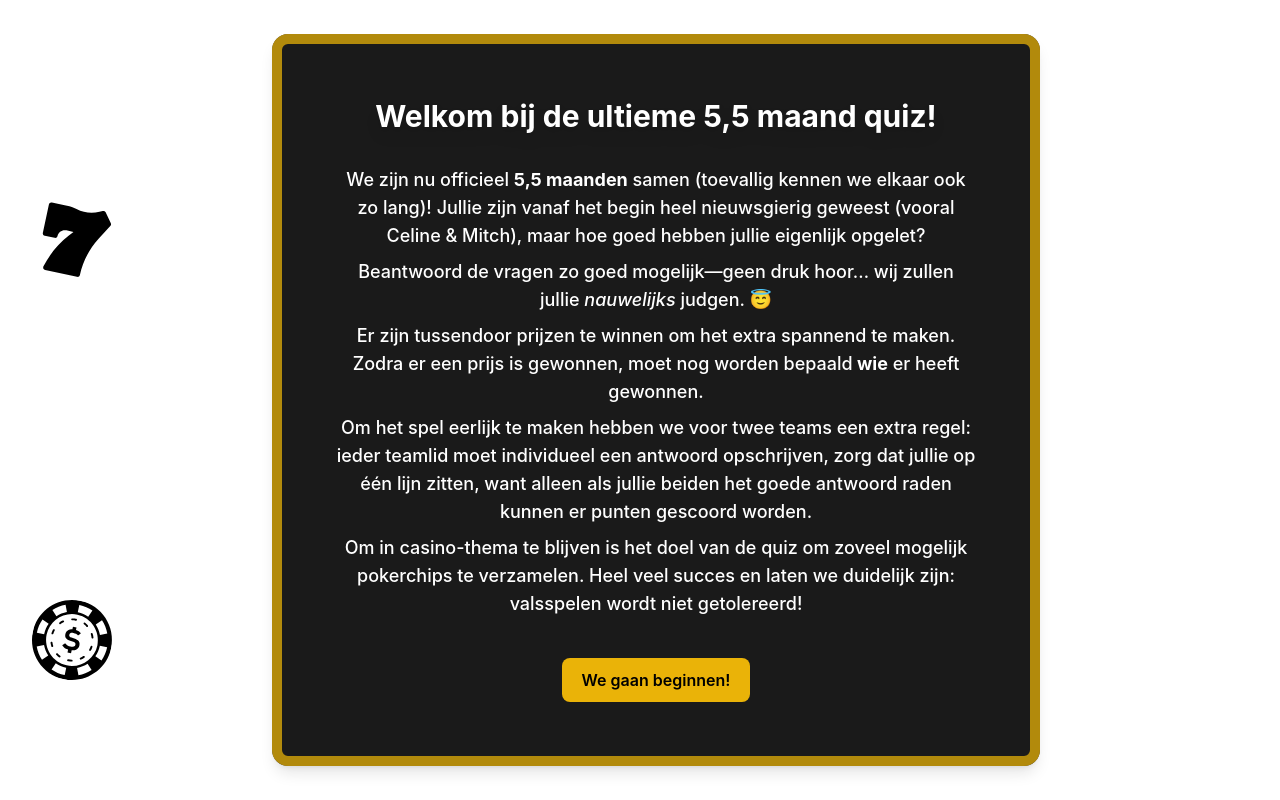
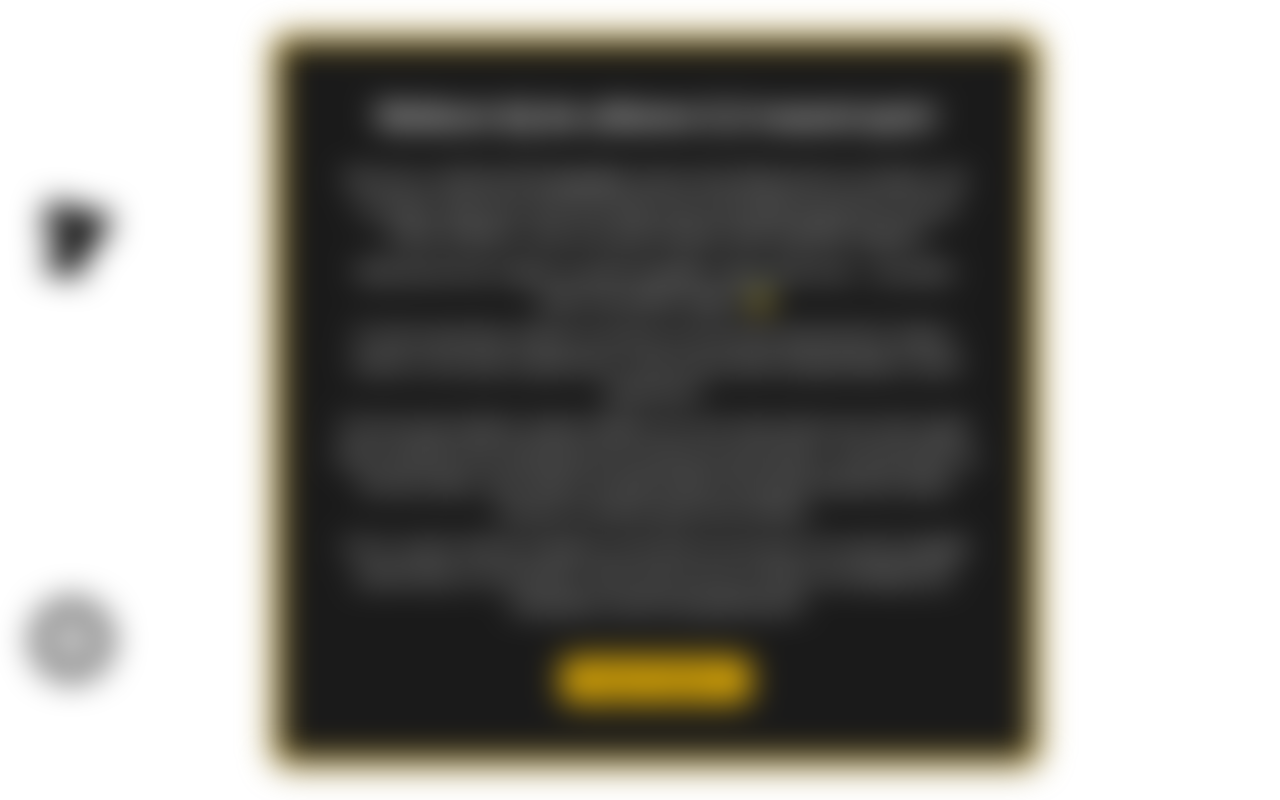
Before and after one commit to JeremyvanCampen/we-live-in-time, a React (Vite) app: page /family-weekend in a window 1280 px wide. Built offline with nearby package versions, Linux system fonts and the light colour scheme.

Commit message:
Adds blur effect and adjusts target date.
Implements a blur effect on the family weekend page that automatically disappears after a minute to build suspense.

Also adjusts the target date for the home page countdown timer to ensure accuracy.

```diff
--- a/src/routes/family-weekend.tsx
+++ b/src/routes/family-weekend.tsx
@@ -13,6 +13,17 @@ enum QuestionType {
 function FamilyWeekend() {
   const [winners, setWinners] = useState([]);
   const [disableDice, setDisableDice] = useState(false);
+  const [isBlurred, setIsBlurred] = useState(true);
+
+  // Timer to remove blur after 1 minute
+  useEffect(() => {
+    const timer = setTimeout(() => {
+      setIsBlurred(false);
+    }, 60000); // 60 seconds = 1 minute
+
+    return () => clearTimeout(timer);
+  }, []);
+
   const [questions, setQuestions] = useState([
     {
       question: "Sinds wanneer zijn we officieel samen?",
@@ -576,7 +587,7 @@ function FamilyWeekend() {
       <audio loop autoPlay ref={quizRef} src="/anniversary/quiz.mp3" />
 
 
-      <div className="flex py-8 md:py-0 flex-col md:flex-row space-y-8 md:space-x-8 md:space-y-0 md:px-32 items-center justify-center flex-1 bg-[oklch(39.6% 0.141 25.723)] relative">
+      <div className={`flex py-8 md:py-0 flex-col md:flex-row space-y-8 md:space-x-8 md:space-y-0 md:px-32 items-center justify-center flex-1 bg-[oklch(39.6% 0.141 25.723)] relative transition-all duration-500 ${isBlurred ? 'blur-lg' : ''}`}>
         <svg
           xmlns="http://www.w3.org/2000/svg"
           viewBox="0 0 15 15"
--- a/src/routes/home.tsx
+++ b/src/routes/home.tsx
@@ -10,7 +10,7 @@ import { AnimatePresence, motion } from "framer-motion";
 import React from "react";
 
 function Home() {
-  const targetDate = "2025-06-21T19:00:00+01:00"; // Target date in Dutch time (CET/CEST)
+  const targetDate = "2025-06-21T18:00:00+01:00"; // Target date in Dutch time (CET/CEST)
   // const targetDate = "2025-06-09T18:56:00+01:00"; // Target date in Dutch time (CET/CEST)
 
   const [remainingTime, setRemainingTime] = useState("");
```
